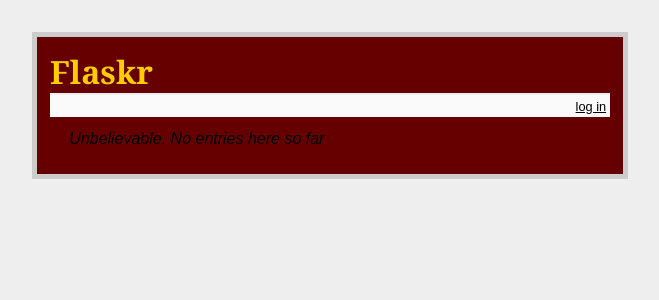
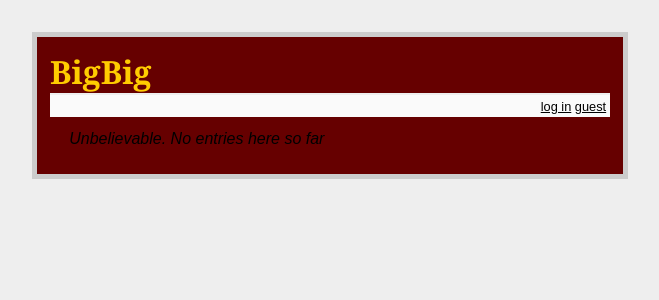
Before and after one commit to motodale/bigbigpizza, a Flask app: page / in a window 1280 px wide. Shown: the top 300 px of the page, without its empty margins (310-969 px from the left). Run offline with Flask 2, Linux system fonts and the light colour scheme; data that the repository does not hold is empty.

Commit message:
added a basic guest page

```diff
--- a/flaskr/flaskr.py
+++ b/flaskr/flaskr.py
@@ -66,17 +66,21 @@ def login():
             return redirect(url_for('show_entries'))
     return render_template('login.html', error=error)
 
+@app.route('/guest', methods=['GET','POST'])
+def guest():
+    error = None
+    session['logged_in'] = True
+    flash('Welcome Guest')
+    redirect(url_for('show_entries'))
+    return render_template('guest.html', error=error)
+
+
 @app.route('/logout')
 def logout():
     session.pop('logged_in', None)
     flash('You were logged out')
     return redirect(url_for('show_entries'))
 
-#@app.route('/login/guest', methods=['GET','POST'])
-#def guest():
-#    error = None
-#    if request.method == 'POST':
-#        if request.form['guest']
 
 if __name__== '__main__':
     app.run()
--- a/flaskr/templates/layout.html
+++ b/flaskr/templates/layout.html
@@ -1,11 +1,12 @@
 <!doctype html>
-<title>Flaskr</title>
+<title>BigBig</title>
 <link rel=stylesheet type=text/css href="{{ url_for('static', filename='style.css') }}">
 <div class=page>
-  <h1>Flaskr</h1>
+  <h1>BigBig</h1>
   <div class=metanav>
   {% if not session.logged_in %}
-    <a href="{{ url_for('login') }}">log in</a>
+  <a href="{{ url_for('login') }}">log in</a>
+  <a href="{{ url_for('guest') }}">guest</a>
   {% else %}
     <a href="{{ url_for('logout') }}">log out</a>
   {% endif %}
```
